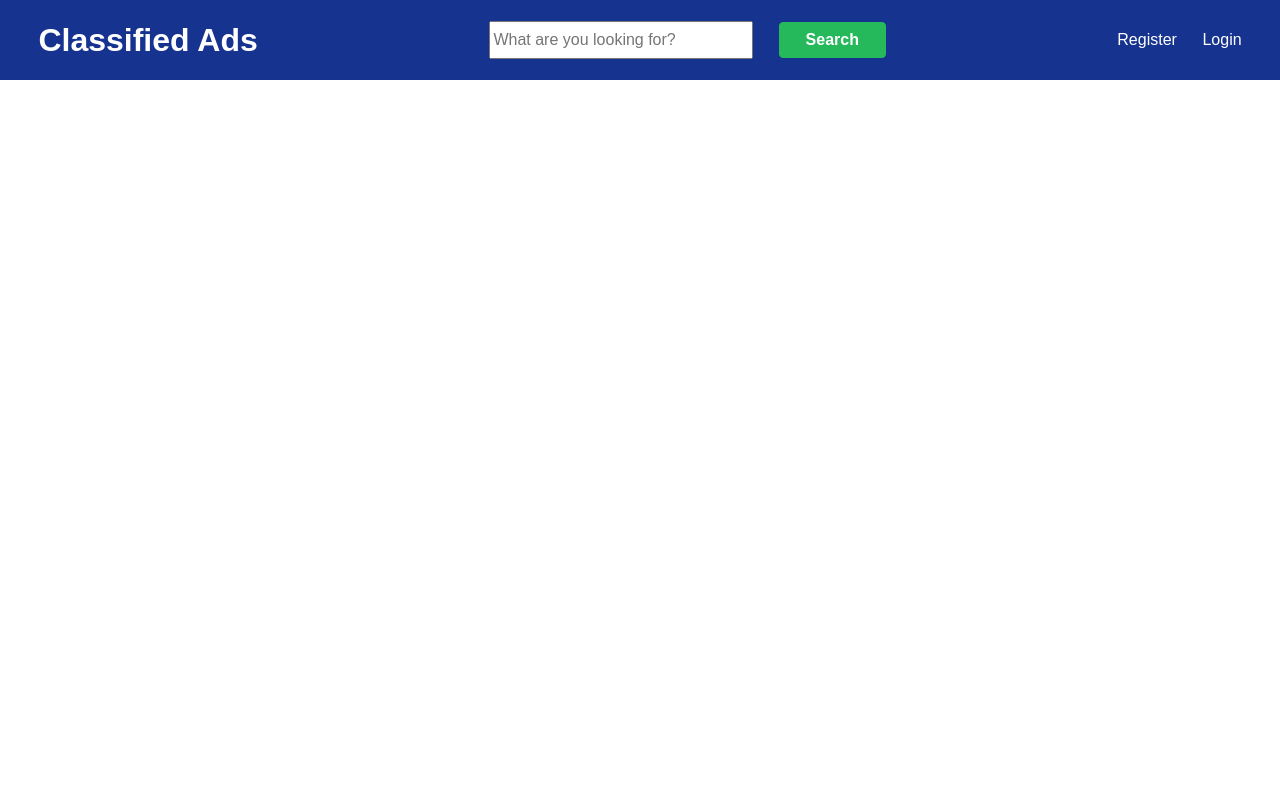
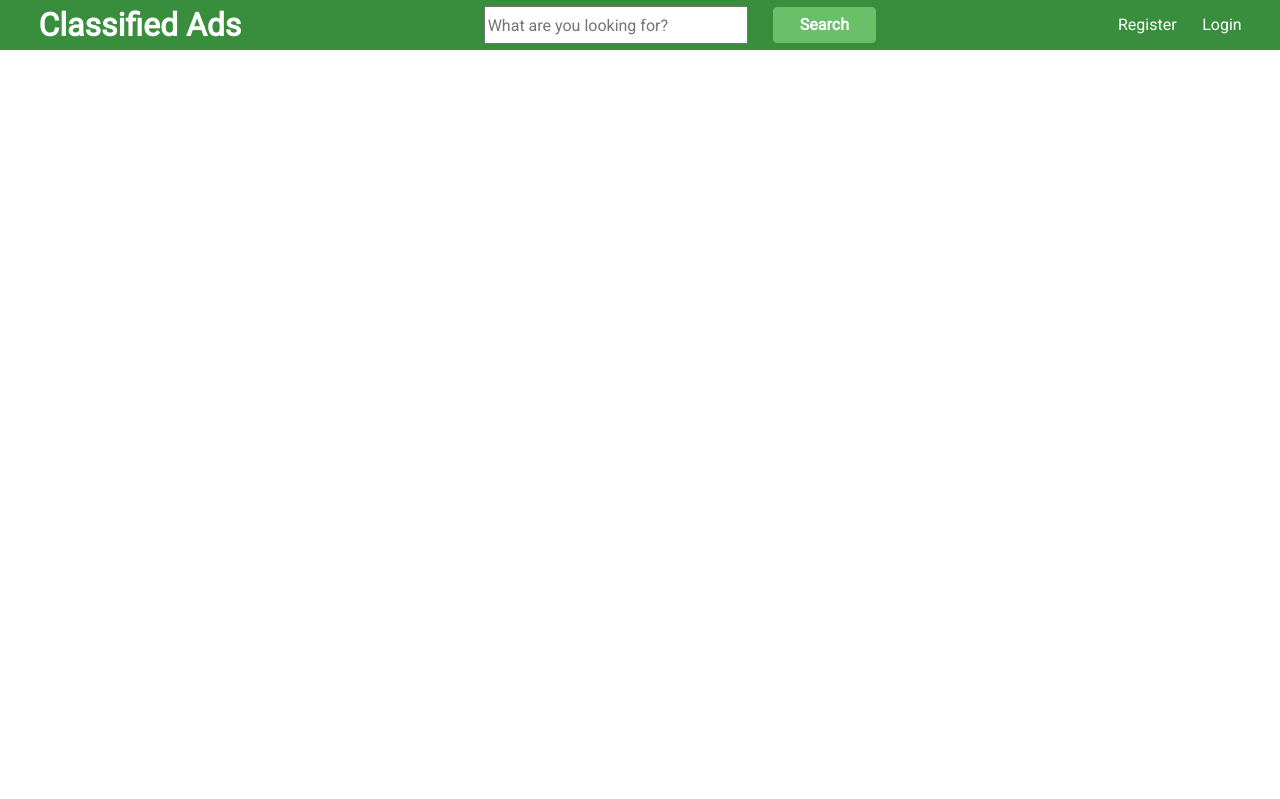
Before and after one commit to aiupjulian/classified-ads, a PHP site: page /resources/layout/header.php in a window 1280 px wide. Shown: the top 799 px of the page. After the commit the page ends 50 px from the top, so only its background shows below. Run offline with PHP 8.4, Linux system fonts and the light colour scheme; some libraries are stand-ins or nearby versions.

Commit message:
Fix layout and add roboto font

```diff
--- a/resources/layout/css/base.css
+++ b/resources/layout/css/base.css
@@ -4,10 +4,9 @@ html {
 
 body {
     position: relative;
-    font-family: sans-serif;
-    min-height: 100%;
-    margin-top: calc(var(--header-height, 10vh) + 2vh);
-    padding-bottom: calc(var(--footer-height, 7vh) + 2vh);
+    font-family: 'Roboto', sans-serif;
+    min-height: var(--content-min-height);
+    margin-top: var(--header-height);
 }
 
 .button {
@@ -19,3 +18,7 @@ body {
     padding: 1vh 2vw;
     cursor: pointer;
 }
+
+.container {
+    padding: 5px 5vw calc(var(--footer-height) + 5px);
+}
--- a/resources/layout/css/footer.css
+++ b/resources/layout/css/footer.css
@@ -7,6 +7,6 @@
     display: flex;
     justify-content: center;
     align-items: center;
-    height: var(--footer-height, 7vh);
+    height: var(--footer-height);
     color: #FFF;
 }
--- a/resources/layout/css/header.css
+++ b/resources/layout/css/header.css
@@ -6,7 +6,7 @@
   background-color: var(--primary-color);
   display: flex;
   justify-content: space-between;
-  height: var(--header-height, 10vh);
+  height: var(--header-height);
   color: #000;
 }
 
--- a/resources/layout/css/variables.css
+++ b/resources/layout/css/variables.css
@@ -1,6 +1,7 @@
 :root {
-  --primary-color: #16338F;
-  --secondary-color: #25B95B;
-  --header-height: 10vh;
-  --footer-height: 7vh;
+  --primary-color: #388e3c;
+  --secondary-color: #6abf69;
+  --header-height: 50px;
+  --footer-height: 40px;
+  --content-min-height: calc(100vh - var(--header-height));
 }
--- a/resources/layout/header.php
+++ b/resources/layout/header.php
@@ -4,8 +4,8 @@
     <meta http-equiv="Content-Type" content="text/html; charset=utf-8">
     <meta name="viewport" content="width=device-width, initial-scale=1, shrink-to-fit=no">
     <title>Simple Site</title>
-    <link href="css/variables.css" rel="stylesheet">
     <link href="https://cdn.jsdelivr.net/npm/normalize.css@8.0.0/normalize.css" rel="stylesheet">
+    <link href="https://fonts.googleapis.com/css?family=Roboto" rel="stylesheet">
     <style>
         <?php include 'css/variables.css'; ?>
         <?php include 'css/base.css'; ?>
--- a/resources/library/templateFunctions.php
+++ b/resources/library/templateFunctions.php
@@ -16,8 +16,8 @@ function renderLayoutWithContentFile($contentFile, $variables = array()) {
 
     require_once(LAYOUT_PATH . "/header.php");
 
-    echo "<div id=\"container\">\n"
-       . "\t<div id=\"content\">\n";
+    echo "<div class=\"container\">\n"
+       . "\t<div class=\"content\">\n";
 
     if (file_exists($contentFileFullPath)) {
         require_once($contentFileFullPath);
```
